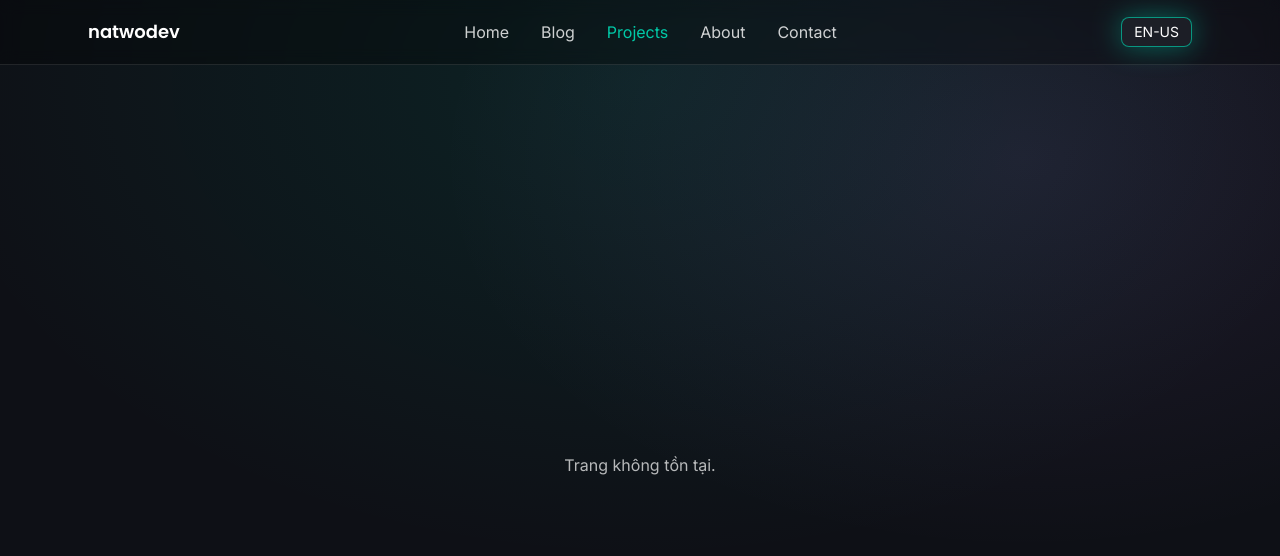
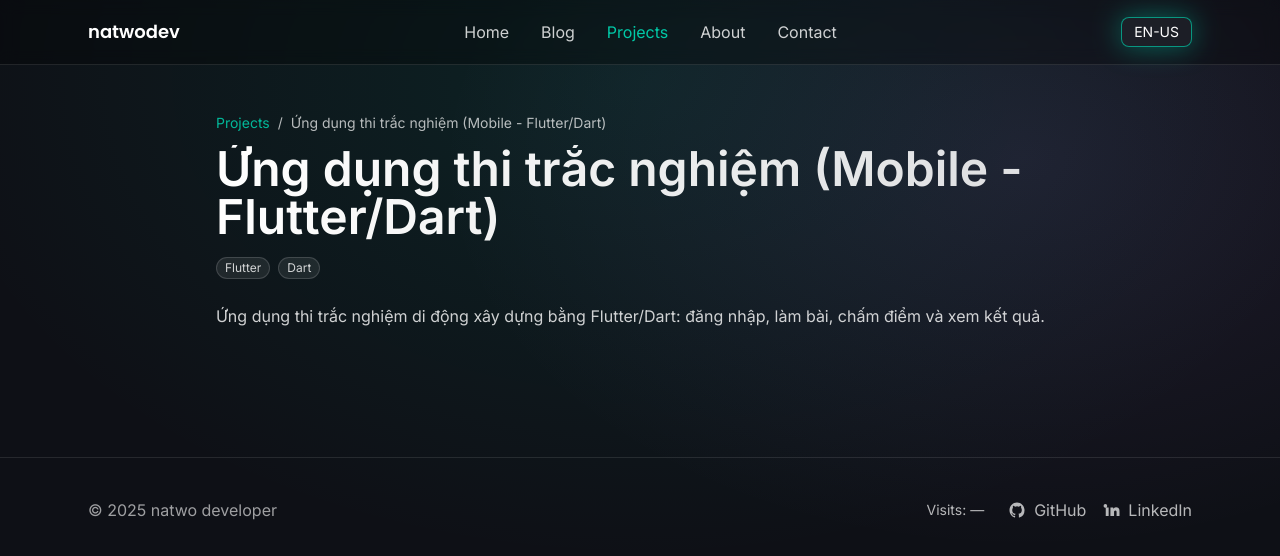
Before and after one commit to natwodev/code-journey-blog, a React (Vite) app: page /projects/flutter-quiz-app in a window 1280 px wide. Shown: the top 556 px of the page. Built offline with nearby package versions, Linux system fonts and the light colour scheme; no server answers.

Commit message:
update35

```diff
--- a/src/App.tsx
+++ b/src/App.tsx
@@ -11,6 +11,7 @@ import Timeline2024 from './pages/timeline/2024'
 import Timeline2025 from './pages/timeline/2025'
 import Contact from './pages/Contact'
 import Post from './pages/Post'
+import Project from './pages/Project'
 
 export default function App() {
   return (
@@ -19,6 +20,7 @@ export default function App() {
       <Route path="/blog" element={<Blog />} />
       <Route path="/blog/:id" element={<Post />} />
       <Route path="/projects" element={<Projects />} />
+      <Route path="/projects/:id" element={<Project />} />
       <Route path="/about" element={<About />} />
       <Route path="/contact" element={<Contact />} />
       <Route path="/timeline/2022" element={<Timeline2022 />} />
--- a/src/components/projects/ProjectCard.tsx
+++ b/src/components/projects/ProjectCard.tsx
@@ -1,10 +1,11 @@
 import type { Project } from '../../data/projects'
 import { useMouseTilt } from '../../hooks/useMouseTilt'
+import { Link } from 'react-router-dom'
 
-export default function ProjectCard({ project, onOpen }: { project: Project; onOpen: (p: Project) => void }) {
+export default function ProjectCard({ project }: { readonly project: Project }) {
   const { ref, onMouseMove, onMouseLeave } = useMouseTilt<HTMLButtonElement>()
   return (
-    <button ref={ref} onMouseMove={onMouseMove} onMouseLeave={onMouseLeave} onClick={() => onOpen(project)} className="text-left p-5 rounded-2xl bg-white/5 hover:bg-white/10 transition neon-border will-change-transform hover:-translate-y-1 shadow-[0_0_0_rgba(0,201,167,0)] hover:shadow-[0_0_30px_rgba(0,201,167,0.25)]">
+    <Link to={`/projects/${project.id}`} ref={ref as unknown as React.Ref<HTMLAnchorElement>} onMouseMove={onMouseMove as unknown as React.MouseEventHandler<HTMLAnchorElement>} onMouseLeave={onMouseLeave as unknown as React.MouseEventHandler<HTMLAnchorElement>} className="block text-left p-5 rounded-2xl bg-white/5 hover:bg-white/10 transition neon-border will-change-transform hover:-translate-y-1 shadow-[0_0_0_rgba(0,201,167,0)] hover:shadow-[0_0_30px_rgba(0,201,167,0.25)]">
       <h3 className="text-xl font-semibold">{project.name}</h3>
       <p className="mt-2 text-white/70">{project.summary}</p>
       <div className="mt-3 flex gap-2 text-xs text-brand-cyan/90">
@@ -12,6 +13,6 @@ export default function ProjectCard({ project, onOpen }: { project: Project; onO
           <span key={t} className="px-2 py-0.5 rounded-full bg-brand-cyan/10 border border-brand-cyan/30">{t}</span>
         ))}
       </div>
-    </button>
+    </Link>
   )
 }
--- a/src/pages/Post.tsx
+++ b/src/pages/Post.tsx
@@ -1,9 +1,11 @@
 import { useParams, Link, Navigate } from 'react-router-dom'
+import { useState } from 'react'
 import { posts } from '../data/posts'
 import type { Post as PostType } from '../data/posts'
 
 export default function Post() {
   const { id } = useParams()
+  const [copiedToast, setCopiedToast] = useState(false)
   const post: PostType | undefined = posts.find(p => p.id === id)
 
   if (!post) return <Navigate to="/blog" replace />
@@ -15,16 +17,12 @@ export default function Post() {
 
   const handleShare = async () => {
     const url = window.location.href
-    const title = post.title
     try {
-      if (navigator.share) {
-        await navigator.share({ title, url })
-        return
-      }
       await navigator.clipboard.writeText(url)
-      alert('Đã sao chép liên kết bài viết!')
+      setCopiedToast(true)
+      window.setTimeout(() => setCopiedToast(false), 2200)
     } catch {
-      window.open(`https://twitter.com/intent/tweet?text=${encodeURIComponent(title)}&url=${encodeURIComponent(url)}`, '_blank')
+      // silently ignore if copy fails
     }
   }
 
@@ -64,6 +62,15 @@ export default function Post() {
           <p key={para}>{para}</p>
         ))}
       </div>
+
+      {/* Toast */}
+      {copiedToast && (
+        <div className="fixed top-4 right-4 z-50">
+          <div className="rounded-lg bg-white/10 border border-white/15 backdrop-blur px-4 py-2 text-sm text-white shadow-lg animate-fade-in">
+            Đã sao chép liên kết bài viết
+          </div>
+        </div>
+      )}
     </article>
   )
 }
--- /dev/null
+++ b/src/pages/Project.tsx
@@ -0,0 +1,36 @@
+import { Link, Navigate, useParams } from 'react-router-dom'
+import { projects, type Project as ProjectType } from '../data/projects'
+
+export default function Project() {
+  const { id } = useParams()
+  const project: ProjectType | undefined = projects.find(p => p.id === id)
+  if (!project) return <Navigate to="/projects" replace />
+
+  return (
+    <div className="max-w-4xl mx-auto px-6 py-12">
+      <div className="text-sm text-white/70 flex items-center gap-2">
+        <Link to="/projects" className="text-brand-cyan/90 hover:underline">Projects</Link>
+        <span>/</span>
+        <span>{project.name}</span>
+      </div>
+
+      <h1 className="mt-3 text-3xl md:text-5xl font-semibold bg-gradient-to-r from-white to-white/85 bg-clip-text text-transparent">
+        {project.name}
+      </h1>
+
+      <div className="mt-4 flex flex-wrap gap-2 text-xs text-white/80">
+        {project.tech.map(t => (
+          <span key={t} className="px-2 py-0.5 rounded-full bg-white/8 border border-white/15">{t}</span>
+        ))}
+      </div>
+
+      <p className="mt-6 text-white/80 leading-relaxed text-[15px] md:text-base">{project.summary}</p>
+
+      {project.link && (
+        <a href={project.link} target="_blank" rel="noreferrer" className="inline-block mt-6 px-4 py-2 rounded-lg bg-brand-cyan/10 border border-brand-cyan/30 text-brand-cyan/90 hover:bg-brand-cyan/20 transition">
+          Xem demo
+        </a>
+      )}
+    </div>
+  )
+}
--- a/src/pages/Projects.tsx
+++ b/src/pages/Projects.tsx
@@ -1,13 +1,10 @@
-import { useState } from 'react'
 import { useTranslation } from 'react-i18next'
-import { projects, type Project } from '../data/projects'
+import { projects } from '../data/projects'
 import ProjectCard from '../components/projects/ProjectCard'
-import ProjectModal from '../components/projects/ProjectModal'
 import { useTypingEffect } from '../hooks/useTypingEffect'
 
 export default function Projects() {
   const { t } = useTranslation()
-  const [active, setActive] = useState<Project | null>(null)
   const title = useTypingEffect(t('projects.title'), 40)
   return (
     <div className="max-w-5xl mx-auto px-6 py-16">
@@ -15,10 +12,9 @@ export default function Projects() {
       <p className="mt-4 text-white/70">{t('projects.description')}</p>
       <div className="grid grid-cols-1 md:grid-cols-2 gap-6 mt-8">
         {projects.map(p => (
-          <ProjectCard key={p.id} project={p} onOpen={setActive} />
+          <ProjectCard key={p.id} project={p} />
         ))}
       </div>
-      <ProjectModal project={active} onClose={() => setActive(null)} />
     </div>
   )
 }
```
